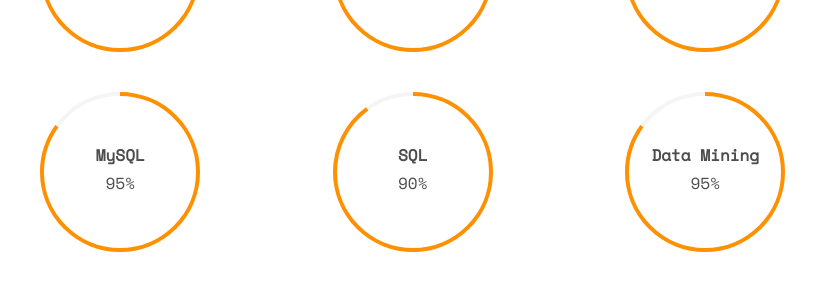
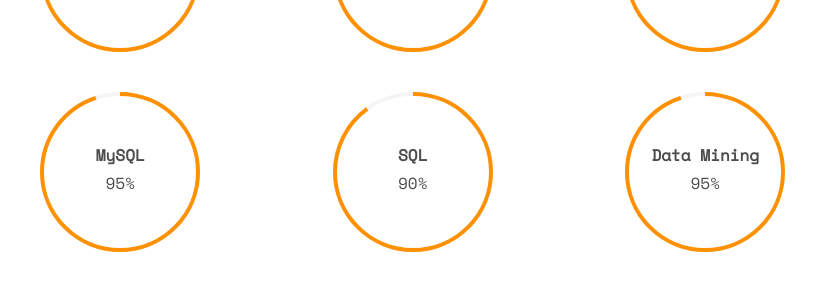
Before and after one commit to RaodotBilal/RaoPortFolio, a plain HTML site: page index.html in a window 1280 px wide. Shown: the part 6054-6343 px from the top of the page, 81-906 px from the left. Drawn offline with nearby package versions, Linux system fonts and the light colour scheme; some packages are replaced by stand-ins of ours; no server answers; files whose address does not match are found by name.

Commit message:
corrected some progress bars
corrected some progress bars nothing else

```diff
--- a/index.html
+++ b/index.html
@@ -349,13 +349,13 @@
 					<div class="chart" data-percent="89"><span><strong>C++</strong>89%</span></div>
 				</div>
 				<div class="col-md-3 col-sm-6 col-xs-12 text-center">
-					<div class="chart" data-percent="85"><span><strong>MySQL</strong>95%</span></div>
+					<div class="chart" data-percent="95"><span><strong>MySQL</strong>95%</span></div>
 				</div>
 				<div class="col-md-3 col-sm-6 col-xs-12 text-center">
 					<div class="chart" data-percent="90"><span><strong>SQL</strong>90%</span></div>
 				</div>
 				<div class="col-md-3 col-sm-6 col-xs-12 text-center">
-					<div class="chart" data-percent="85"><span><strong>Data Mining</strong>95%</span></div>
+					<div class="chart" data-percent="95"><span><strong>Data Mining</strong>95%</span></div>
 				</div>
 				<div class="col-md-3 col-sm-6 col-xs-12 text-center">
 					<div class="chart" data-percent="90"><span><strong>Data Cleaning</strong>90%</span></div>
```
